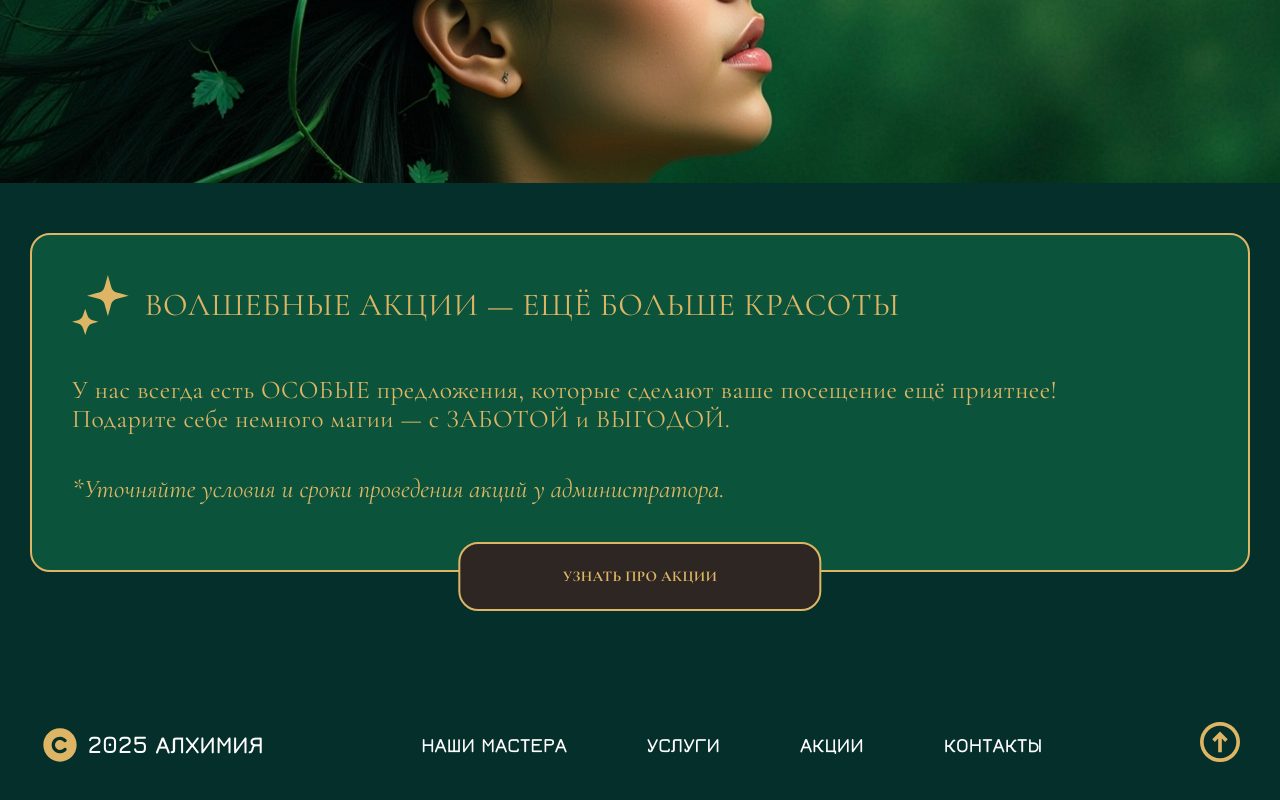
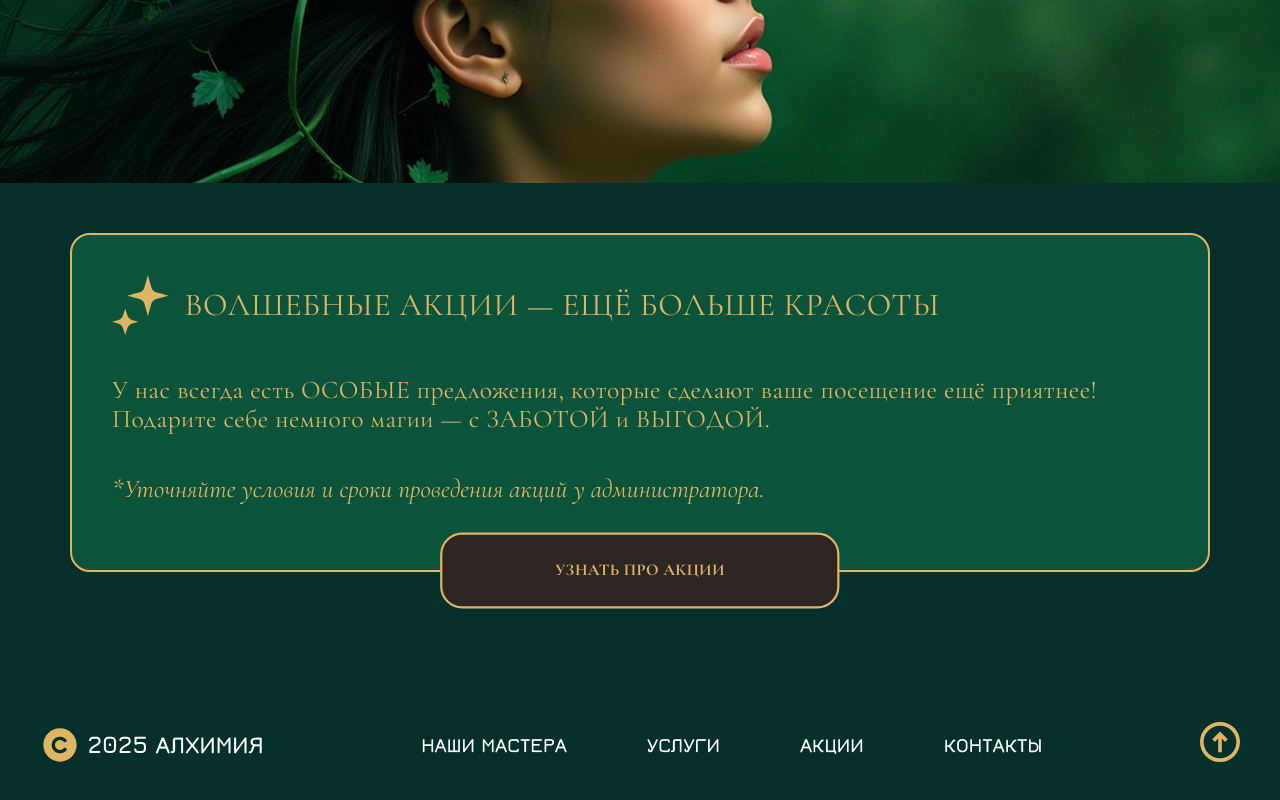
Before and after one commit to darina1970/Alchemy-Beauty-Salon, a React (Vite) app: page / in a window 1280 px wide. Shown: the part 5905-6705 px from the top of the page. Built offline with nearby package versions, Linux system fonts and the light colour scheme.

Commit message:
fix/promos positioning and button transform

```diff
--- a/src/pages/Home/sections/Promos/Promos.jsx
+++ b/src/pages/Home/sections/Promos/Promos.jsx
@@ -4,8 +4,8 @@ import stars from "../../../../assets/icons/promos/stars.svg";
 const Promos = ({ variant }) => (
   <section id="promos" className={styles.promos}>
     <div className={styles.imageWrapper} />
-    <div className={`container section-${variant} ${styles.promosContent}`}>
-      <div className={styles.blockWrapper}>
+    <div className={`section-${variant} ${styles.promosContent}`}>
+      <div className={`container ${styles.blockWrapper}`}>
         <div className={styles.textBlock}>
           <div className={styles.titleBlock}>
             <img className={styles.promosStars} src={stars} alt="stars" />
--- a/src/pages/Home/sections/Promos/Promos.module.css
+++ b/src/pages/Home/sections/Promos/Promos.module.css
@@ -14,6 +14,7 @@
 }
 
 .promosContent {
+  width: 100% !important;
   padding-top: 50px !important;
   padding-bottom: 70px !important;
   display: flex;
@@ -83,6 +84,7 @@
 .button {
   display: block;
   width: 100%;
+  transform: scale(1.1);
   text-align: center;
   margin-top: 24px;
   background-color: #2e2622 !important;
@@ -109,7 +111,6 @@
   }
 
   .promosContent {
-    width: 50%;
     padding: 50px 40px 70px;
     align-items: flex-start;
     position: relative;
@@ -125,9 +126,9 @@
 
   .button {
     position: absolute;
-    bottom: -39px;
+    bottom: -33px; /*-39px*/
     left: 50%;
-    transform: translateX(-50%);
+    transform: translateX(-50%) scale(1.1);
     width: auto;
     margin: 0;
   }
@@ -139,14 +140,14 @@
   }
 
   .button {
-    width: 100%;
+    width: 91%;
     padding: 16px !important;
   }
 }
 
 @media (max-width: 525px) {
   .imageWrapper {
-    background-image: url("../../../../assets/images/HomeImg/promos/bg2.webp");
+    background-image: url("../../../../assets/images//HomeImg/promos/bg2.webp");
     height: clamp(372px, 17vw, 572px);
   }
 }
```
Also changed, not shown: src/assets/images/HomeImg/promos/bg2.webp (added).
